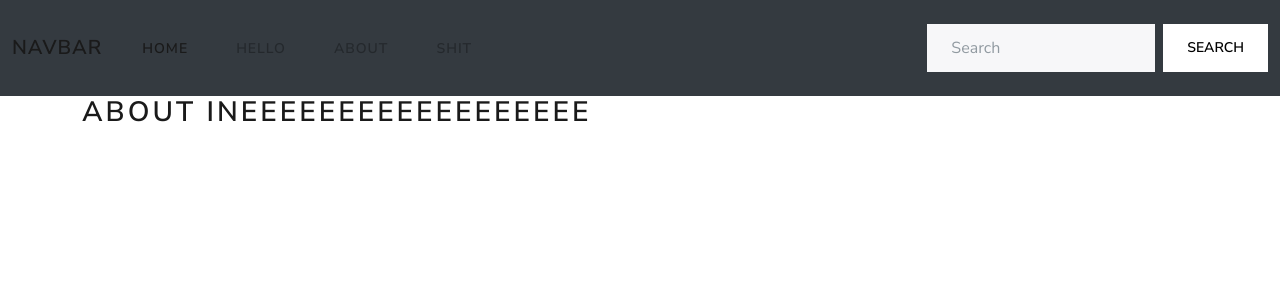
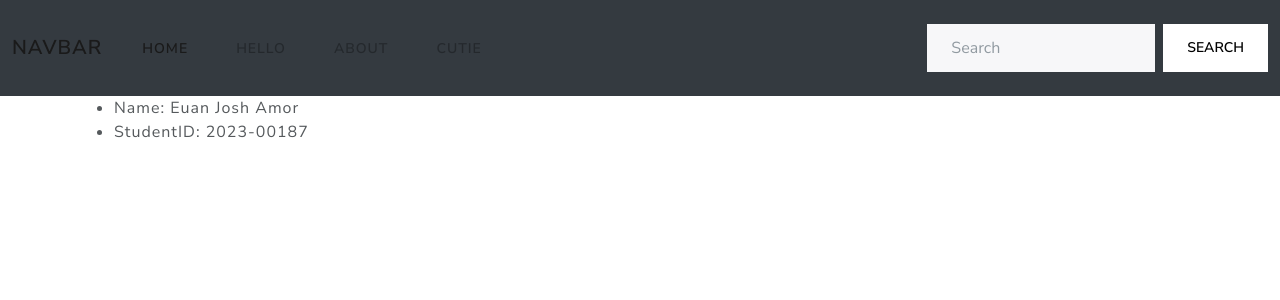
Before and after one commit to Joshoowoot/github-pyyy, a Django app: page /about/ in a window 1280 px wide. Shown: the top 300 px of the page. Run offline with Django 5.2, Linux system fonts and the light colour scheme.

Commit message:
ScreenShot

```diff
--- a/pages/views.py
+++ b/pages/views.py
@@ -4,7 +4,8 @@ from django.shortcuts import render
 def home(request):
     ctx = {
         'course': 'IT 373',
-        'name': 'Euan Pogi',
+        'name': 'Euan Josh Amor',
+        'student_id': '2023-00187',
     }
     return render(request, 'pages/home.html', ctx)
 
@@ -12,4 +13,9 @@ def hello(request):
     return render(request, 'pages/hello.html')
 
 def about(request):
-    return render(request, 'pages/about.html')
+    ctx = {
+        'course': 'IT 373',
+        'name': 'Euan Josh Amor',
+        'student_id': '2023-00187',
+    }
+    return render(request, 'pages/about.html', ctx)
--- a/templates/base.html
+++ b/templates/base.html
@@ -27,7 +27,7 @@
         <a class="nav-link" href="{% url "about" %}">about</a>
         </li>
         <li class="nav-item">
-        <a class="nav-link" href="#">shit</a>
+        <a class="nav-link" href="#">cutie</a>
         </li>
 
     </ul>
--- a/templates/pages/about.html
+++ b/templates/pages/about.html
@@ -1,5 +1,9 @@
 {% extends "base.html" %}
 {% block title %}About{% endblock %}
 {% block content %}
-    <h2>About INEEEEEEEEEEEEEEEEEE</h2>
+    <ul>
+        <li>Name: {{ name }}</li>
+        <li>StudentID: {{ student_id }}</li>
+    </ul>
+
 {% endblock %}
```
